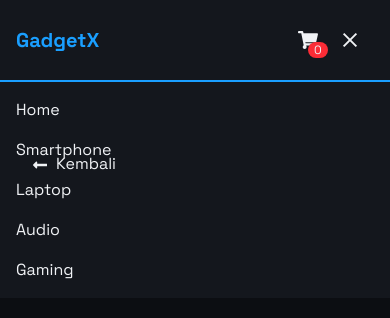
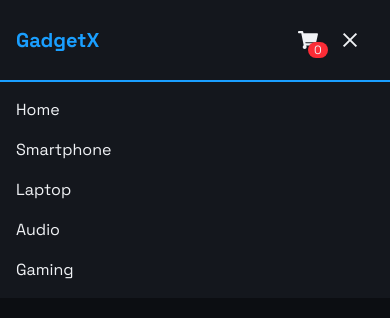
Before and after one commit to codewithpandu/gadget-x, a React (Vite) app: page /smartphone in a window 390 px wide. Both pictures are taken after a click on the button 350 px from the left and 40 px from the top of the page. Shown: the top 318 px of the page. Built offline with nearby package versions, Linux system fonts and the light colour scheme.

Commit message:
fix navbar

```diff
--- a/src/components/Header.jsx
+++ b/src/components/Header.jsx
@@ -28,7 +28,7 @@ const Header = () => {
         </div>
 
         <div>
-          <Navbar toogle={isOpen} />
+          <Navbar toogled={isOpen} toogle={setOpen} />
         </div>
 
         <div className="flex justify-center items-center">
--- a/src/components/Navbar.jsx
+++ b/src/components/Navbar.jsx
@@ -24,18 +24,19 @@ const menu = [
   },
 ];
 
-export const Navbar = ({ toogle }) => {
+export const Navbar = ({ toogled, toogle }) => {
   return (
     <nav>
       <div>
         <ul
-          className={`${toogle ? "top-20" : "-translate-y-[150%] opacity-0"} flex gap-4 p-4 absolute flex-col md:flex-row md:static md:translate-y-0 md:opacity-100 bg-foreign w-full left-0 transtion duration-500 ease-in-out border-t-2 md:border-0 border-accent`}
+          className={`${toogled ? "top-20" : "-translate-y-[150%] opacity-0"} flex gap-4 p-4 absolute flex-col md:flex-row md:static md:translate-y-0 md:opacity-100 bg-foreign w-full left-0 transition duration-500 ease-in-out border-t-2 md:border-0 border-accent`}
         >
           {menu.map((item, index) => (
             <li key={index}>
               <Link
                 to={item.link}
                 className="focus:text-accent active:text-accent"
+                onClick={() => toogle(false)}
               >
                 {item.name}
               </Link>
--- a/src/pages/Smartphone.jsx
+++ b/src/pages/Smartphone.jsx
@@ -13,7 +13,7 @@ const Smartphone = () => {
           className="object-[10%] object-cover size-full"
         />
         <div className="absolute bg-linear-to-t from-background to-background/10 inset-0 z-10"></div>
-        <div className="absolute z-99 top-0 inset-0 translate-y-1/2 p-4">
+        <div className="absolute z-20 top-0 inset-0 translate-y-1/2 p-4">
           <Link to="/">
             <FaLongArrowAltLeft className="inline me-2" />
             Kembali
```
